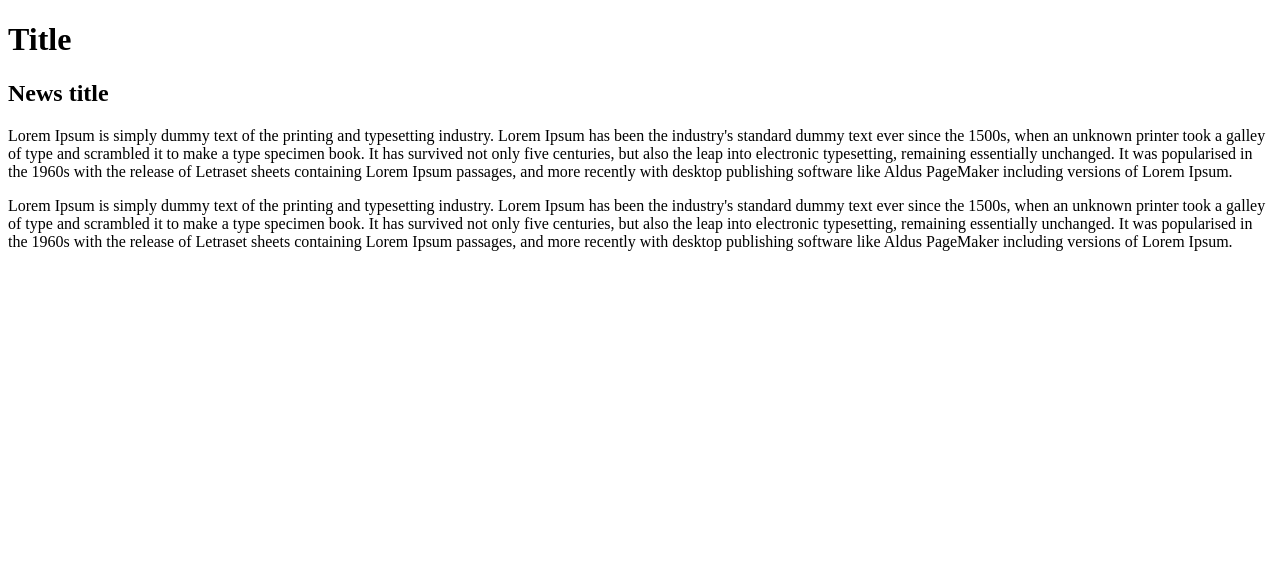
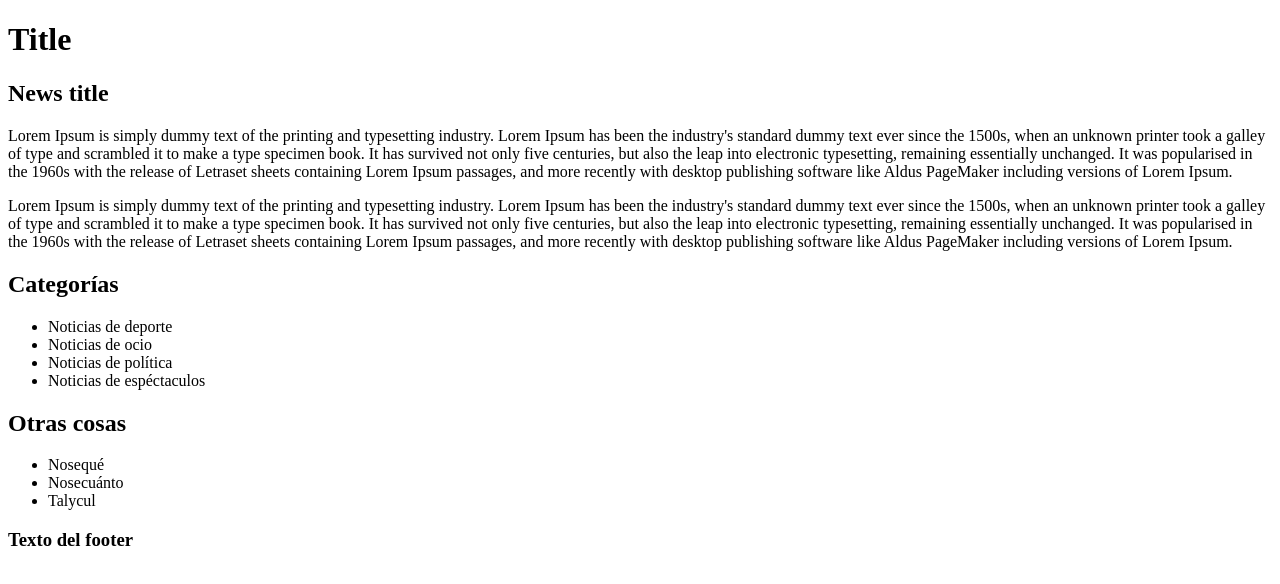
Before and after one commit to ccbabcn/202204-W1EX06-cristian-bermudez, a plain HTML site: page index.html in a window 1280 px wide. Drawn offline with Linux system fonts and the light colour scheme.

Commit message:
added nav menu and footer

```diff
--- a/index.html
+++ b/index.html
@@ -36,6 +36,25 @@
         of Lorem Ipsum.
       </p>
     </section>
+    <nav class="sidebar">
+      <h2>Categorías</h2>
+      <ul>
+        <li>Noticias de deporte</li>
+        <li>Noticias de ocio</li>
+        <li>Noticias de política</li>
+        <li>Noticias de espéctaculos</li>
+      </ul>
+
+      <h2>Otras cosas</h2>
+      <ul>
+        <li>Nosequé</li>
+        <li>Nosecuánto</li>
+        <li>Talycul</li>
+      </ul>
+    </nav>
+    <footer class="footer">
+      <h3>Texto del footer</h3>
+    </footer>
   </div>
   <body></body>
 </html>
```
